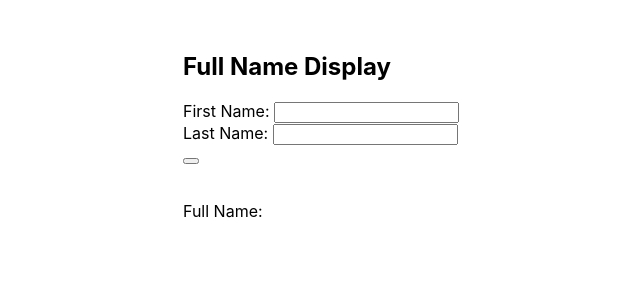
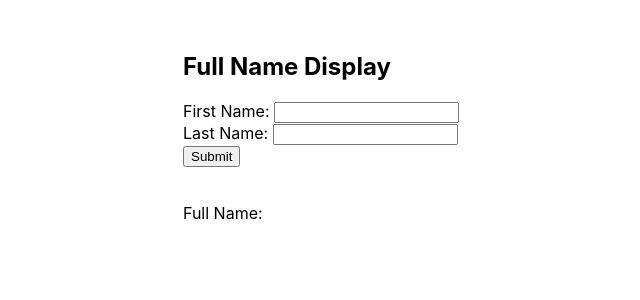
Before and after one commit to teja679/X-DisplayName, a React (Create React App) app: page / in a window 1280 px wide. Shown: the top 300 px of the page, without its empty margins (137-777 px from the left). Built offline with nearby package versions, Linux system fonts and the light colour scheme.

Commit message:
minor change

```diff
--- a/src/components/FullNameDisplay.js
+++ b/src/components/FullNameDisplay.js
@@ -26,7 +26,7 @@ const FullNameDisplay = () => {
                 <div>
                     <label htmlFor='lastname'>Last Name: <input type='text' required onChange={handleChange} id='lastname' /> </label>
                 </div>
-                <div><button type='submit' /></div>
+                <div><button type='submit' >Submit</button></div>
             </form>
             <br />
             <p>Full Name: {fullname}</p>
```
